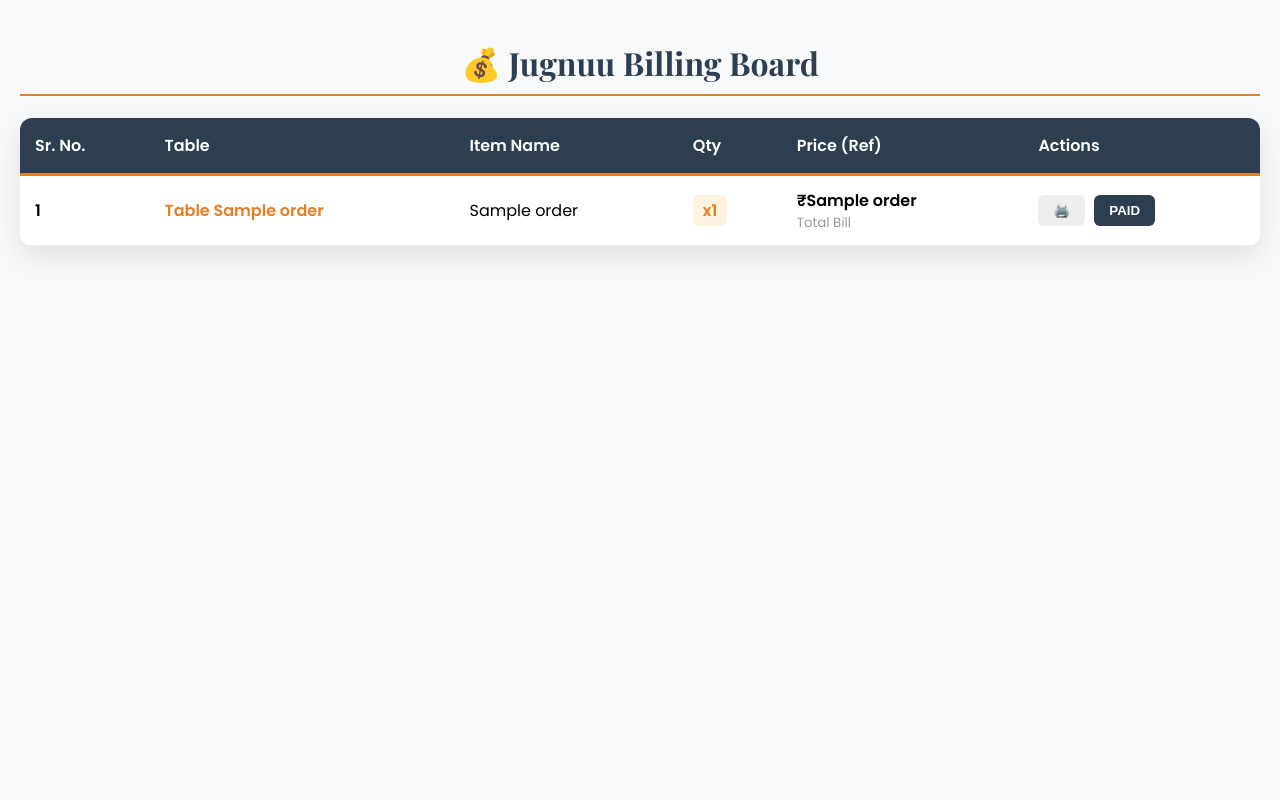
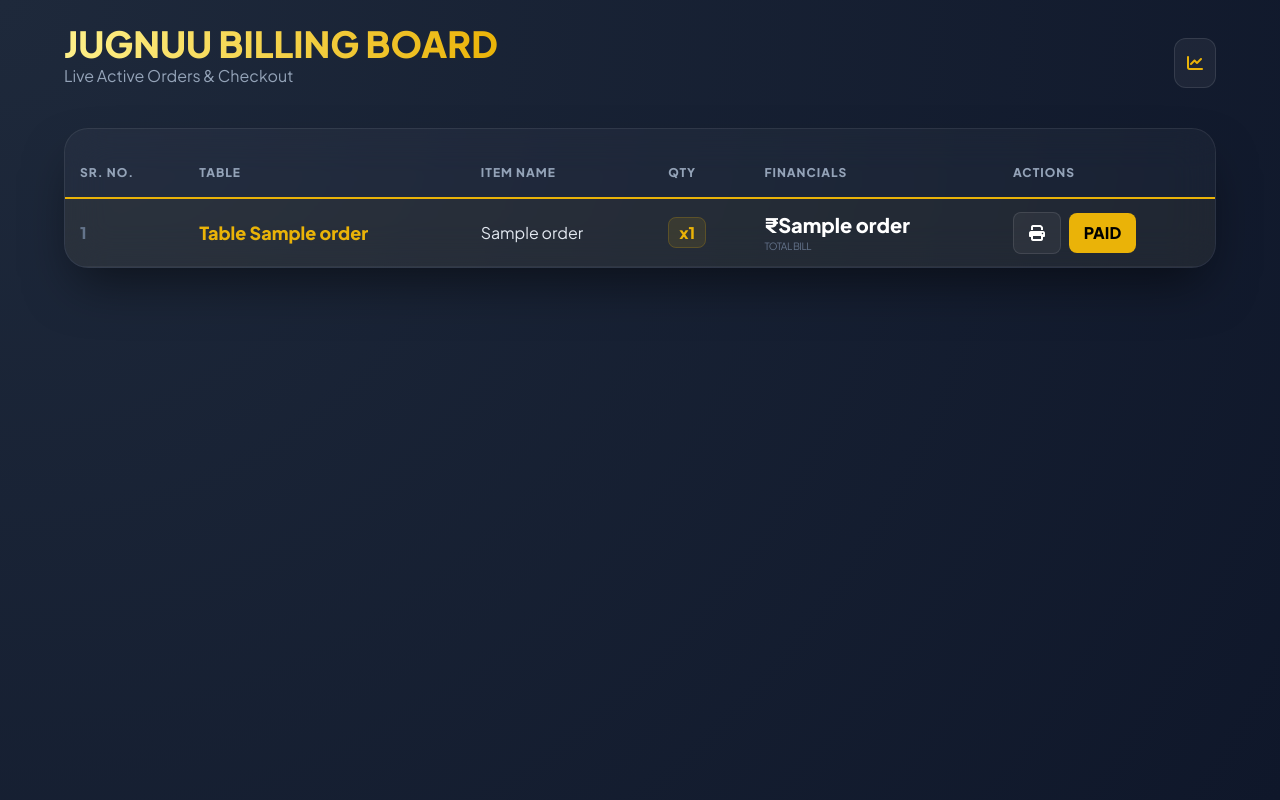
Before and after one commit to Shivam28715/restaurant-menu, a FastAPI app: template templates/billing.html in a window 1280 px wide. Run offline with FastAPI, Linux system fonts and the light colour scheme; the template is opened without the code that fills it: most values are stand-ins (such as "Sample title", 1, 10 or a date in 2020); some libraries are stand-ins or nearby versions.

Commit message:
Update billing.html

```diff
--- a/templates/billing.html
+++ b/templates/billing.html
@@ -2,52 +2,68 @@
 <html lang="en">
 <head>
     <meta charset="UTF-8">
-    <title>Hotel Jugnuu - Billing Board</title>
+    <title>Jugnuu Billing Command Center</title>
     <script src="https://cdn.socket.io/4.7.2/socket.io.min.js"></script>
-    <link href="https://fonts.googleapis.com/css2?family=Playfair+Display:wght@700&family=Poppins:wght@400;600&display=swap" rel="stylesheet">
+    <script src="https://cdn.tailwindcss.com"></script>
+    <link href="https://cdnjs.cloudflare.com/ajax/libs/font-awesome/6.4.0/css/all.min.css" rel="stylesheet">
     <style>
-        :root {
-            --accent: #e67e22;
-            --success: #27ae60;
-            --dark: #2c3e50;
-            --blue: #3498db;
-            --red: #c0392b;
+        @import url('https://fonts.googleapis.com/css2?family=Plus+Jakarta+Sans:wght@300;400;600;800&display=swap');
+
+        /* Sales Theme Colors & Background */
+        body {
+            background: radial-gradient(circle at top left, #1e293b, #0f172a);
+            color: white;
+            font-family: 'Plus Jakarta Sans', sans-serif;
+            min-height: 100vh;
+            margin: 0; padding: 20px;
         }
 
-        body {
-            font-family: 'Poppins', sans-serif;
-            margin: 0; padding: 20px;
-            background-color: #f8f9fa;
+        /* Glassmorphism Card Style */
+        .glass-card {
+            background: rgba(255, 255, 255, 0.03);
+            backdrop-filter: blur(20px);
+            border: 1px solid rgba(255, 255, 255, 0.08);
+            border-radius: 24px;
+            box-shadow: 0 25px 50px -12px rgba(0, 0, 0, 0.5);
         }
 
-        /* --- NOTIFICATIONS --- */
+        /* Table Styling */
+        .billing-board { width: 100%; border-collapse: collapse; margin-top: 20px; }
+        .billing-board th {
+            text-transform: uppercase; font-size: 12px; letter-spacing: 1px;
+            color: #94a3b8; padding: 15px; text-align: left; border-bottom: 1px solid rgba(255,255,255,0.1);
+        }
+        .billing-board td { padding: 12px 15px; border-bottom: 1px solid rgba(255,255,255,0.05); }
+
+        /* Row Highlighting */
+        .order-row-start { border-top: 2px solid #eab308 !important; background: rgba(234, 179, 8, 0.03); }
+
+        /* Badges & Buttons */
+        .qty-badge {
+            background: rgba(234, 179, 8, 0.1); color: #eab308;
+            padding: 4px 10px; border-radius: 8px; font-weight: 800; border: 1px solid rgba(234, 179, 8, 0.2);
+        }
+        .btn-action { padding: 8px 15px; border: none; border-radius: 8px; cursor: pointer; font-weight: bold; transition: all 0.2s; }
+        .btn-print { background: rgba(255,255,255,0.05); color: white; border: 1px solid rgba(255,255,255,0.1); margin-right: 5px; }
+        .btn-print:hover { background: rgba(255,255,255,0.1); }
+        .btn-paid { background: #eab308; color: #000; }
+        .btn-paid:hover { background: #fde047; transform: translateY(-2px); box-shadow: 0 5px 15px rgba(234,179,8,0.3); }
+
+        /* Notifications (Sales Theme Popups) */
         #notification-container { position: fixed; top: 20px; right: 20px; z-index: 10000; width: 340px; }
         .floating-alert {
-            background: white; border-radius: 8px; padding: 16px; margin-bottom: 12px;
-            display: flex; align-items: center; box-shadow: 0 15px 35px rgba(0,0,0,0.2);
-            border-right: 8px solid var(--red); border-left: 1px solid #eee;
-            animation: slideIn 0.5s cubic-bezier(0.175, 0.885, 0.32, 1.275) forwards;
+            background: #1e293b; border-radius: 16px; padding: 16px; margin-bottom: 12px;
+            display: flex; align-items: center; box-shadow: 0 15px 35px rgba(0,0,0,0.4);
+            border: 1px solid #eab308; animation: slideIn 0.5s cubic-bezier(0.175, 0.885, 0.32, 1.275) forwards;
         }
-        .alert-icon { font-size: 28px; margin-right: 15px; }
-        .alert-title { font-weight: 800; font-size: 14px; margin: 0; color: var(--red); text-transform: uppercase; letter-spacing: 1px; }
-        .alert-msg { font-size: 13px; margin: 4px 0 0 0; color: var(--dark); font-weight: 500; }
-        .btn-ok { margin-top: 10px; background: var(--red); color: white; border: none; padding: 5px 15px; border-radius: 4px; font-weight: bold; cursor: pointer; }
+        .alert-icon { font-size: 24px; margin-right: 15px; }
+        .alert-title { font-weight: 800; font-size: 12px; margin: 0; color: #eab308; text-transform: uppercase; letter-spacing: 1px; }
+        .alert-msg { font-size: 14px; margin: 2px 0 0 0; color: white; font-weight: 600; }
+        .btn-ok { margin-top: 10px; background: rgba(255,255,255,0.1); color: white; border: none; padding: 4px 12px; border-radius: 6px; cursor: pointer; font-size: 11px; }
 
         @keyframes slideIn { from { opacity: 0; transform: translateX(100px); } to { opacity: 1; transform: translateX(0); } }
-        @keyframes fadeOut { from { opacity: 1; transform: scale(1); } to { opacity: 0; transform: scale(0.9); } }
 
-        /* --- DASHBOARD UI --- */
-        h1 { text-align: center; font-family: 'Playfair Display', serif; color: var(--dark); border-bottom: 2px solid var(--accent); padding-bottom: 10px; }
-        .billing-board { width: 100%; background: white; border-collapse: collapse; border-radius: 12px; overflow: hidden; box-shadow: 0 10px 30px rgba(0,0,0,0.1); margin-top: 20px; }
-        .billing-board th { background: var(--dark); color: white; padding: 15px; text-align: left; }
-        .billing-board td { padding: 12px 15px; border-bottom: 1px solid #eee; }
-        .order-row-start { border-top: 3px solid var(--accent) !important; }
-        .qty-badge { background: #fff3e0; color: var(--accent); padding: 4px 10px; border-radius: 6px; font-weight: 800; }
-        .btn-action { padding: 8px 15px; border: none; border-radius: 6px; cursor: pointer; font-weight: bold; }
-        .btn-print { background: #eee; color: var(--dark); margin-right: 5px; }
-        .btn-paid { background: var(--dark); color: white; }
-
-        /* --- PERFECT PRINT STYLING --- */
+        /* Print Styling (Hidden during UI view) */
         @media print {
             body * { visibility: hidden; }
             #print-receipt, #print-receipt * { visibility: visible; }
@@ -55,44 +71,39 @@
         }
 
         #print-receipt {
-            display: none;
-            width: 72mm; /* Standard Thermal Paper width */
-            padding: 5px;
-            font-family: 'Courier New', Courier, monospace;
-            color: black;
+            display: none; width: 72mm; padding: 5px;
+            font-family: 'Courier New', monospace; color: black;
         }
-
-        .receipt-header { text-align: center; margin-bottom: 10px; }
+        .receipt-header { text-align: center; border-bottom: 1px dashed #000; padding-bottom: 10px; margin-bottom: 10px; }
         .receipt-table { width: 100%; border-collapse: collapse; font-size: 13px; }
-        .receipt-table th { border-bottom: 1px dashed #000; text-align: left; padding: 5px 0; }
-        .receipt-table td { padding: 5px 0; vertical-align: top; }
-
-        /* Fixed Column Widths for alignment */
-        .col-sr { width: 20px; }
-        .col-qty { width: 40px; text-align: right; white-space: nowrap; }
-        .col-name { word-break: break-word; text-transform: uppercase; }
-
-        .total-section {
-            border-top: 1px dashed #000;
-            margin-top: 10px;
-            padding-top: 5px;
-            text-align: right;
-        }
+        .total-section { border-top: 1px dashed #000; margin-top: 10px; padding-top: 5px; text-align: right; }
     </style>
 </head>
-<body>
+<body class="p-6">
     <div id="notification-container"></div>
 
-    <h1 class="no-print">💰 Jugnuu Billing Board</h1>
+    <div class="max-w-6xl mx-auto">
+        <div class="flex justify-between items-end mb-10 no-print">
+            <div>
+                <h1 class="text-4xl font-black text-transparent bg-clip-text bg-gradient-to-r from-yellow-200 to-yellow-500">
+                    JUGNUU BILLING BOARD
+                </h1>
+                <p class="text-slate-400">Live Active Orders & Checkout</p>
+            </div>
+            <a href="/sales" class="bg-white/5 p-3 rounded-xl hover:bg-white/10 transition border border-white/10">
+                <i class="fa fa-chart-line text-yellow-500"></i>
+            </a>
+        </div>
 
-    <table class="billing-board no-print">
+        <div class="glass-card overflow-hidden no-print">
+            <table class="billing-board">
                 <thead>
                     <tr>
                         <th>Sr. No.</th>
                         <th>Table</th>
                         <th>Item Name</th>
                         <th>Qty</th>
-                <th>Price (Ref)</th>
+                        <th>Financials</th>
                         <th>Actions</th>
                     </tr>
                 </thead>
@@ -103,20 +114,25 @@
 
                         {% for raw_item in items %}
                             {% set item_parts = raw_item.split(' x') %}
-                    <tr class="{{ 'order-row-start' if loop.first else '' }} {{ 'order-row-bg' if outer_loop.index is odd else 'order-row-alt' }}">
-                        <td style="font-weight: bold;">{{ outer_loop.index if loop.first else "" }}</td>
-                        <td style="color: var(--accent); font-weight: 600;">{{ "Table " ~ order[1] if loop.first else "" }}</td>
-                        <td>{{ item_parts[0] }}</td>
+                            <tr class="{{ 'order-row-start' if loop.first else '' }}">
+                                <td class="font-bold text-slate-500">{{ outer_loop.index if loop.first else "" }}</td>
+                                <td class="text-yellow-500 font-bold text-lg">{{ "Table " ~ order[1] if loop.first else "" }}</td>
+                                <td class="text-slate-200">{{ item_parts[0] }}</td>
                                 <td><span class="qty-badge">x{{ item_parts[1] if item_parts|length > 1 else '1' }}</span></td>
-                        <td style="font-weight: 600;">
+                                <td>
                                     {% if loop.first %}
-                                ₹{{ order[3] }} <small style="display:block; color:#999; font-weight:normal;">Total Bill</small>
+                                        <div class="text-white font-bold text-xl">₹{{ order[3] }}</div>
+                                        <div class="text-[10px] text-slate-500 uppercase tracking-tighter">Total Bill</div>
                                     {% endif %}
                                 </td>
                                 <td>
                                     {% if loop.first %}
-                            <button class="btn-action btn-print" onclick="printBill('{{ order[1] }}', '{{ order[2] }}', '{{ order[3] }}')">🖨️</button>
-                            <button class="btn-action btn-paid" onclick="clearTable({{ order[0] }}, '{{ order[1] }}')">PAID</button>
+                                    <button class="btn-action btn-print" onclick="printBill('{{ order[1] }}', '{{ order[2] }}', '{{ order[3] }}')">
+                                        <i class="fa fa-print"></i>
+                                    </button>
+                                    <button class="btn-action btn-paid" onclick="clearTable({{ order[0] }}, '{{ order[1] }}')">
+                                        PAID
+                                    </button>
                                     {% endif %}
                                 </td>
                             </tr>
@@ -124,11 +140,13 @@
                     {% endfor %}
                 </tbody>
             </table>
+        </div>
+    </div>
 
     <div id="print-receipt">
         <div class="receipt-header">
             <h2 style="margin: 0; font-size: 18px;">HOTEL JUGNUU</h2>
-            <p style="margin: 2px 0;">Cash Memo</p>
+            <p style="margin: 2px 0;">Payment Reciet</p>
             <div style="display: flex; justify-content: space-between; font-weight: bold; margin-top: 10px;">
                 <span>Table: <span id="r-table"></span></span>
                 <span id="r-time"></span>
@@ -138,9 +156,9 @@
         <table class="receipt-table">
             <thead>
                 <tr>
-                    <th class="col-sr">#</th>
-                    <th class="col-name">Item</th>
-                    <th class="col-qty">Qty</th>
+                    <th style="text-align: left;">#</th>
+                    <th style="text-align: left;">Item</th>
+                    <th style="text-align: right;">Qty</th>
                 </tr>
             </thead>
             <tbody id="r-items"></tbody>
@@ -172,16 +190,15 @@
             let items = itemString.split(', ');
 
             items.forEach((item, i) => {
-                // Split "Item Name x3" into ["Item Name", "3"]
                 let parts = item.split(' x');
                 let name = parts[0];
                 let qty = parts[1] ? 'x' + parts[1] : 'x1';
 
                 html += `
                     <tr>
-                        <td class="col-sr">${i+1}.</td>
-                        <td class="col-name">${name}</td>
-                        <td class="col-qty">${qty}</td>
+                        <td style="padding: 5px 0;">${i+1}.</td>
+                        <td style="padding: 5px 0; text-transform: uppercase;">${name}</td>
+                        <td style="padding: 5px 0; text-align: right;">${qty}</td>
                     </tr>`;
             });
 
@@ -189,7 +206,6 @@
             window.print();
         }
 
-        // Logic for waiter alerts and clear table
         socket.on('new_order_alert', (data) => showFloatingAlert("New Order", "Table " + data.table, "ORDER"));
         socket.on('waiter_call_alert', (data) => showFloatingAlert("Waiter!", "Table " + data.table, "WAITER"));
 
@@ -197,9 +213,13 @@
             const container = document.getElementById('notification-container');
             const alertDiv = document.createElement('div');
             alertDiv.className = 'floating-alert';
-            alertDiv.innerHTML = `<div class="alert-icon">🛎️</div><div class="alert-content">
-                <p class="alert-title">${title}</p><p class="alert-msg">${msg}</p>
-                <button class="btn-ok" onclick="this.parentElement.parentElement.remove()">OK</button></div>`;
+            alertDiv.innerHTML = `
+                <div class="alert-icon">🔔</div>
+                <div class="alert-content">
+                    <p class="alert-title">${title}</p>
+                    <p class="alert-msg">${msg}</p>
+                    <button class="btn-ok" onclick="this.parentElement.parentElement.remove()">Okay</button>
+                </div>`;
             container.appendChild(alertDiv);
         }
 
```
Lines whose indentation alone changed are shown as unchanged.
